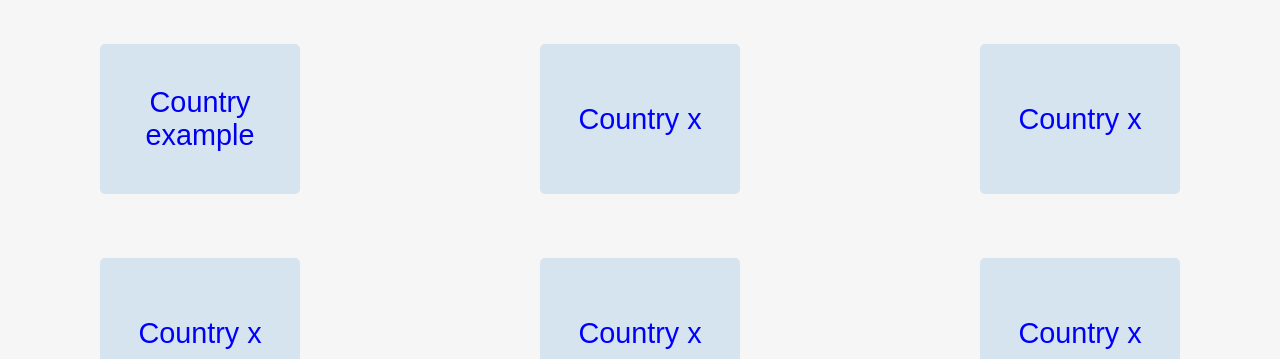
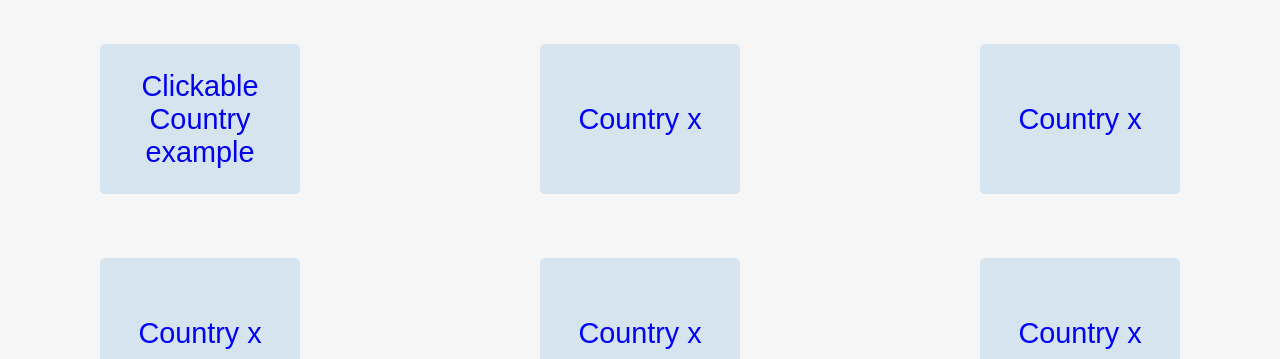
Before and after one commit to andrewM202/Website-Template, a plain HTML site: page index.html in a window 1280 px wide. Shown: the part 441-800 px from the top of the page. Drawn offline with Linux system fonts and the light colour scheme; a web font is replaced by a local one.

Commit message:
Update index.html

```diff
--- a/index.html
+++ b/index.html
@@ -41,7 +41,7 @@
         <div class="grid">
           <a href="Countries/example.html">
             <div class="card">
-              <p>Country example</p>
+              <p>Clickable Country example</p>
             </div>
           </a>
           <a href="">
```
